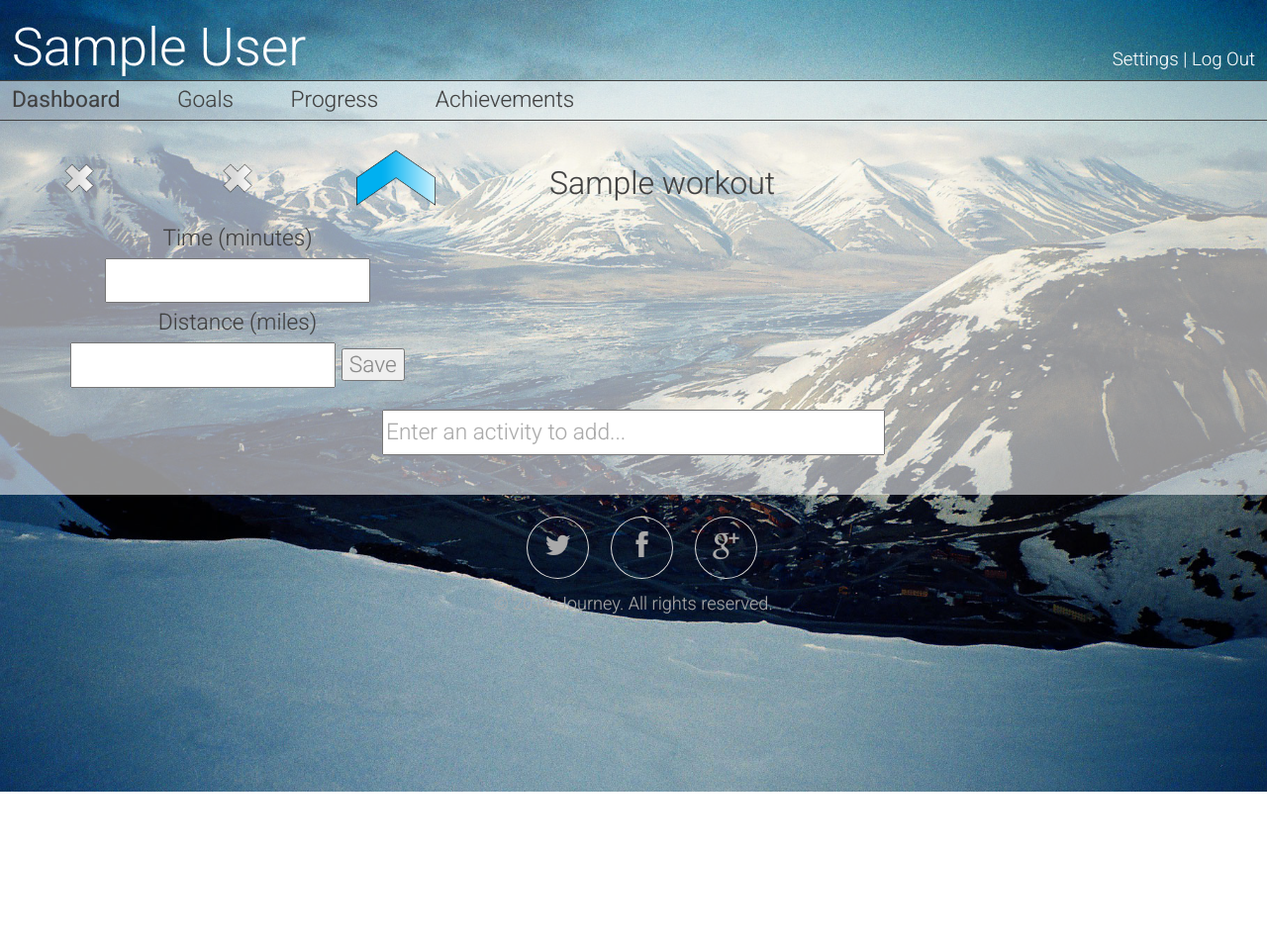
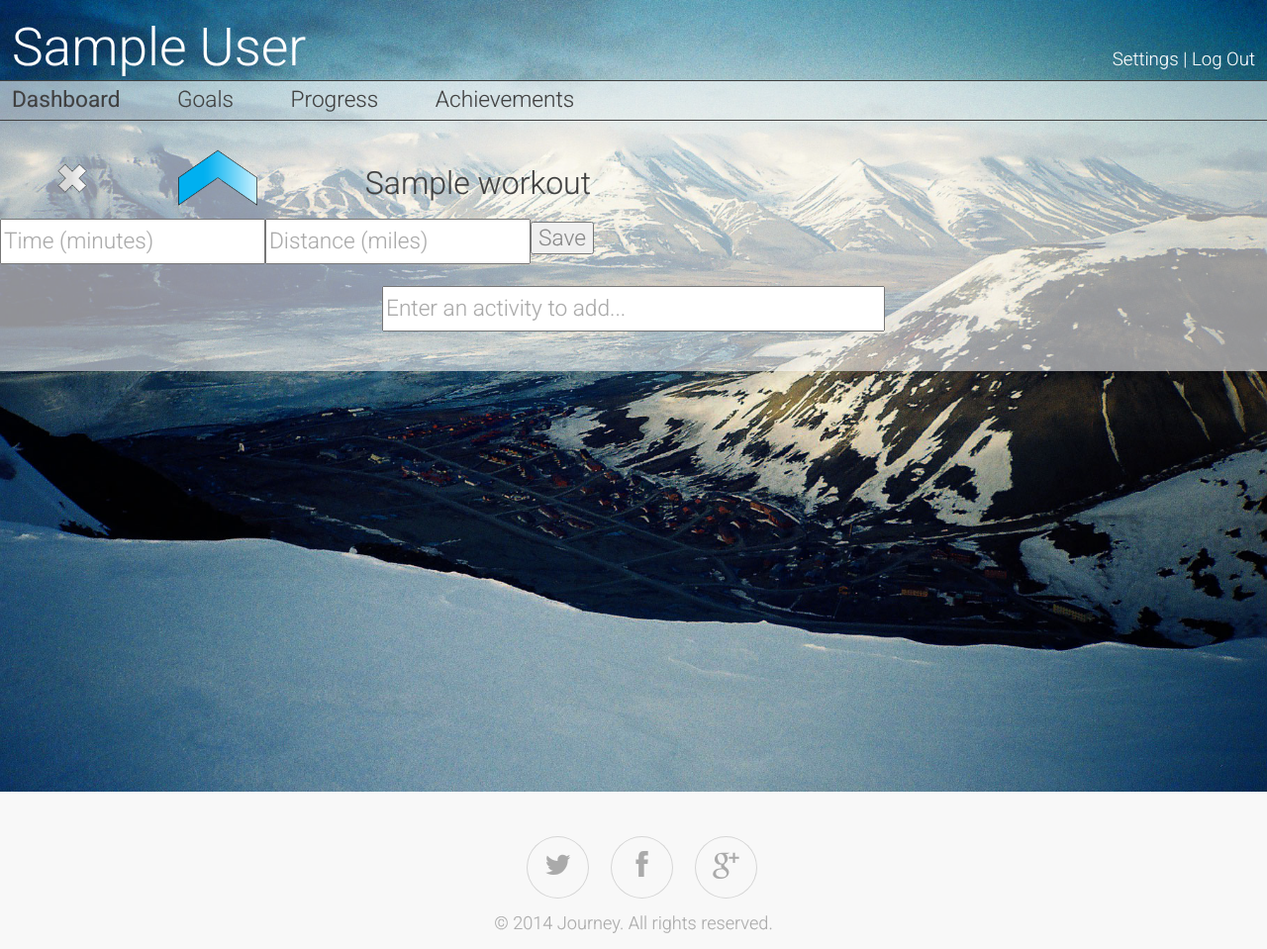
Before and after one commit to fxchen12/AlphaBrosPublic, a Rails app: page /workouts in a window 1280 px wide. Shown: the whole page at 99% size. Before the commit the page ends 800 px from the top, so only its background shows below. Run offline with Rails 7, Linux system fonts and the light colour scheme; a user stored in the database is signed in; tables that the repository leaves empty hold one stand-in row (values such as "Sample post"); style sheets or scripts are compiled from the project's sources; some libraries are stand-ins or nearby versions.

Commit message:
I must have screwed something up when I merged. fixed.

```diff
--- a/app/assets/stylesheets/dashboard.css
+++ b/app/assets/stylesheets/dashboard.css
@@ -5,11 +5,12 @@
 	min-height:100%;
 	overflow:auto;
 	/*padding-bottom: -6em;*/
-	margin-bottom:0em;
+	margin-bottom:1em;
   	background-image: url('background8.jpg');
 	background-repeat:no-repeat;
 	background-size:cover;
 	background-position:center;
+
 
 }
 
--- a/app/views/workout_records/_form.html.erb
+++ b/app/views/workout_records/_form.html.erb
@@ -13,12 +13,19 @@
 
   <center>
     <span>
-      <%= f.label :duration, "Time (minutes)" %>
-      <%= f.text_field :duration %>
-      <%= f.label :distance, "Distance (miles)" %>
-      <%= f.text_field :distance %>
+      <div>
+ <div style="float: left;">
+       <%= f.text_field :duration, :placeholder => "Time (minutes)" %></div>
+ <div style="float: left; ">
+      <%= f.text_field :distance, :placeholder => "Distance (miles)" %></div>
 
-      <%= f.submit "Save", data: { disable_with: 'Saving...' } %>
+ <div style="float: left;"><%= f.submit "Save", data: { disable_with: 'Saving...' }, :style => "" %></div>
+ <br style="clear: left;" />
+</div>
+
+
+
+
     </span>
   </center>
 <% end %>
--- a/app/views/workouts/index.html.erb
+++ b/app/views/workouts/index.html.erb
@@ -21,18 +21,6 @@
                       data: { confirm: "Delete this workout?" })
                     %>
                 </td>
-                <td class="start_button">
-                  <%=
-                    link_to(
-                      image_tag("delete_button_gray.png",
-                        :onmouseover => "this.src='/assets/delete_button_red.png'",
-                        :onmouseout => "this.src='/assets/delete_button_gray.png'",
-                        :class => "delete_image"),
-                    workout,
-                    :method => :delete,
-                    data: { confirm: "Delete this workout?" })
-                  %>
-              </td>
               <td class="start_button">
                 <%=
                     link_to(
@@ -61,3 +49,4 @@
     <br>
   </div>
 </div>
+</div>
```
